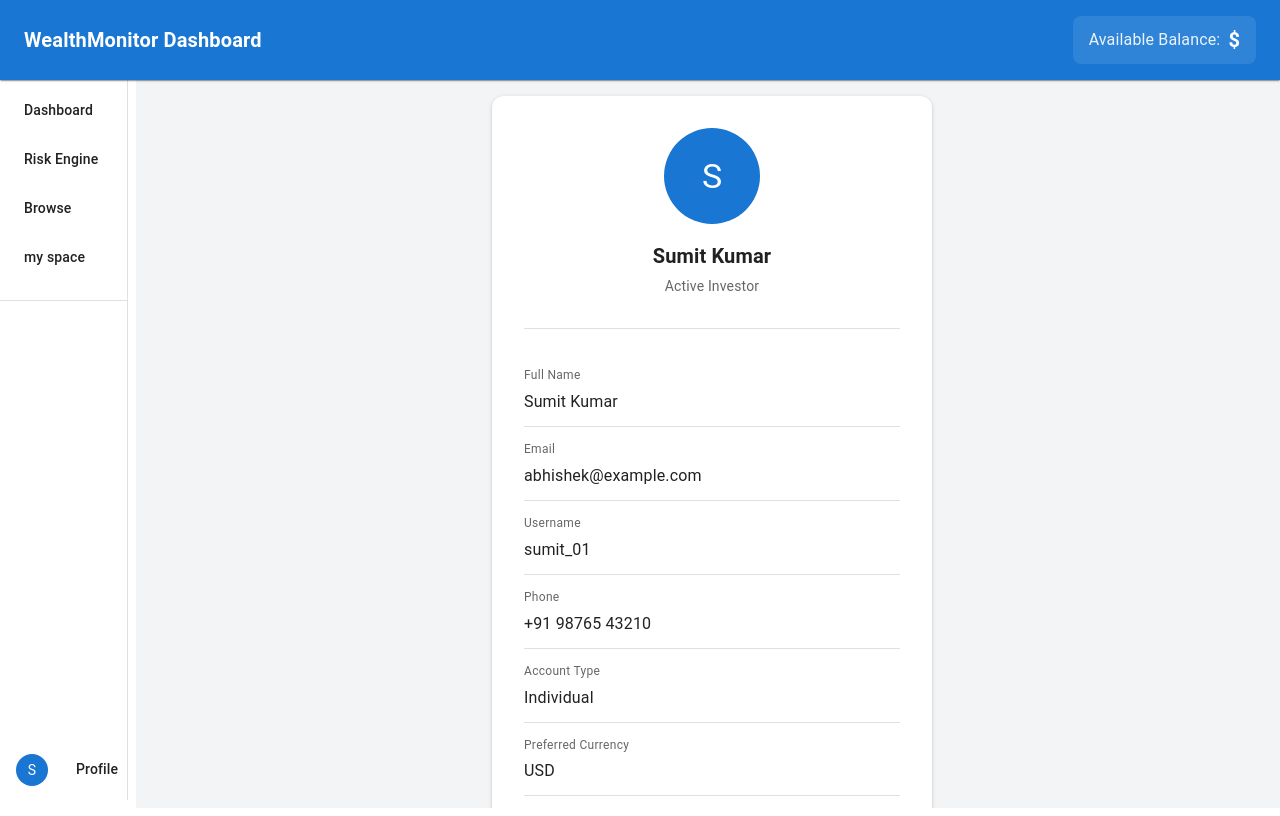
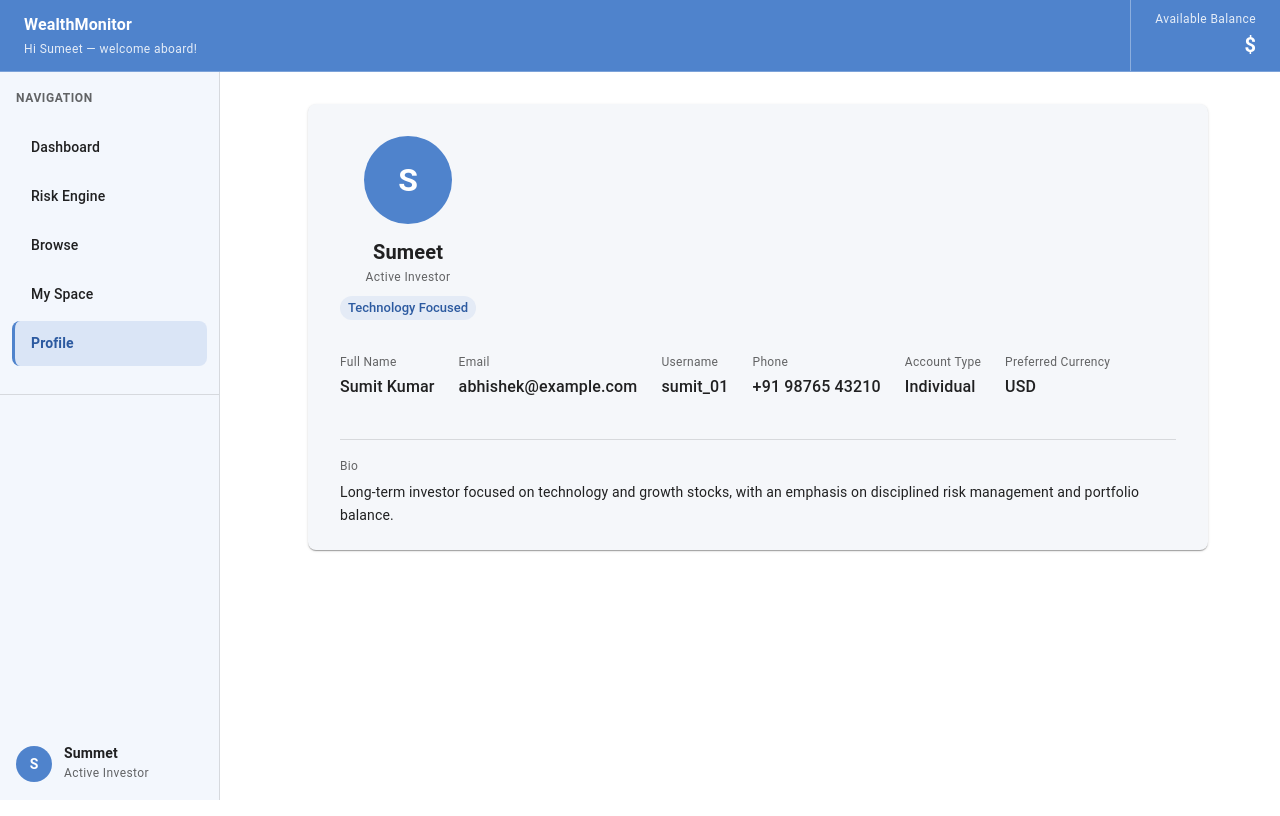
Before and after one commit to tan1abhi/Training_project, a React (Create React App) app in the folder portfolio_frontend/my-react-app/: page /profile in a window 1280 px wide. Built offline with nearby package versions, Linux system fonts and the light colour scheme; no server answers.

Commit message:
enhanced ui for topbar , sidebar and profile

```diff
--- a/portfolio_frontend/my-react-app/src/components/RiskGraph.jsx
+++ b/portfolio_frontend/my-react-app/src/components/RiskGraph.jsx
@@ -65,7 +65,7 @@ const RiskGraph = ({ riskData }) => {
       }}
     >
 
-      {/* ================= Risk Contribution ================= */}
+
       <Typography variant="h6" gutterBottom>
         Asset-wise Risk Contribution (%)
       </Typography>
@@ -88,7 +88,7 @@ const RiskGraph = ({ riskData }) => {
 
       <Divider sx={{ my: 4 }} />
 
-      {/* ================= Weight vs Risk ================= */}
+
       <Typography variant="h6" gutterBottom>
         Portfolio Weight vs Risk Contribution
       </Typography>
@@ -120,7 +120,7 @@ const RiskGraph = ({ riskData }) => {
 
       <Divider sx={{ my: 4 }} />
 
-      {/* ================= Monte Carlo ================= */}
+
       <Typography variant="h6" gutterBottom>
         Monte Carlo Return Scenarios (Next Month %)
       </Typography>
--- a/portfolio_frontend/my-react-app/src/components/SideNav.jsx
+++ b/portfolio_frontend/my-react-app/src/components/SideNav.jsx
@@ -10,12 +10,21 @@ import {
   Box,
   Avatar
 } from '@mui/material';
+import { Link, useLocation } from 'react-router-dom';
 
-import { Link } from 'react-router-dom';
+const drawerWidth = 220;
 
-const drawerWidth = '10vw';
+const navItems = [
+  { label: 'Dashboard', to: '/dashboard' },
+  { label: 'Risk Engine', to: '/risk-engine' },
+  { label: 'Browse', to: '/browse-stocks' },
+  { label: 'My Space', to: '/balance' },
+  { label: 'Profile', to: '/profile' }
+];
 
 const SideNav = () => {
+  const location = useLocation();
+
   return (
     <Drawer
       variant="permanent"
@@ -25,102 +34,110 @@ const SideNav = () => {
         '& .MuiDrawer-paper': {
           width: drawerWidth,
           boxSizing: 'border-box',
-          top: '10vh',
-          height: '90vh',
+          top: '72px',
+          height: 'calc(100vh - 72px)',
           borderRight: '1px solid',
           borderColor: 'divider',
-          backgroundColor: 'background.paper',
-        },
+
+
+          backgroundColor: '#f3f7fd'
+        }
       }}
     >
-      <List sx={{ px: 1 }}>
-        {/* Primary Navigation */}
-        {[
-          { label: 'Dashboard', to: '/dashboard' },
-          { label: 'Risk Engine', to: '/risk-engine' },
-          { label: 'Browse', to: '/browse-stocks' },
-          { label: 'my space', to: '/balance' },
-        ].map((item) => (
+
+      <Box sx={{ px: 2, pt: 2 }}>
+        <Typography
+          variant="caption"
+          sx={{
+            color: 'text.secondary',
+            letterSpacing: 0.6,
+            fontWeight: 600,
+            textTransform: 'uppercase'
+          }}
+        >
+          Navigation
+        </Typography>
+      </Box>
+
+      <List sx={{ px: 1.5, mt: 1 }}>
+        {navItems.map((item) => {
+          const isActive = location.pathname === item.to;
+
+          return (
             <ListItem key={item.label} disablePadding sx={{ mb: 0.5 }}>
               <ListItemButton
                 component={Link}
                 to={item.to}
                 sx={{
-                borderRadius: 1,
+                  borderRadius: 2,
                   px: 2,
                   py: 1,
+
+
+                  backgroundColor: isActive
+                    ? 'rgba(79,131,204,0.15)'
+                    : 'transparent',
+
+                  borderLeft: isActive
+                    ? '3px solid #4f83cc'
+                    : '3px solid transparent',
+
                   '&:hover': {
-                  backgroundColor: 'action.hover',
-                },
-                '&.Mui-selected, &.Mui-selected:hover': {
-                  backgroundColor: 'action.selected',
-                },
+                    backgroundColor: 'rgba(79,131,204,0.12)'
+                  }
                 }}
               >
                 <ListItemText
                   primary={item.label}
                   primaryTypographyProps={{
                     fontSize: 14,
-                  fontWeight: 500,
+                    fontWeight: isActive ? 600 : 500,
+                    color: isActive ? '#2c5aa0' : 'text.primary'
                   }}
                 />
               </ListItemButton>
             </ListItem>
-        ))}
+          );
+        })}
       </List>
 
-      <Divider sx={{ my: 1 }} />
+      <Divider sx={{ my: 2 }} />
 
-      {/* Push profile to bottom */}
+
       <Box sx={{ flexGrow: 1 }} />
+
 
       <Box
         sx={{
           px: 2,
-    pb: 1,
+          pb: 2,
           display: 'flex',
           alignItems: 'center',
-    gap: 1.5,
+          gap: 1.5
         }}
       >
         <Avatar
           sx={{
-      width: 32,
-      height: 32,
-      bgcolor: 'primary.main',
+            width: 36,
+            height: 36,
+            bgcolor: '#4f83cc',
             fontSize: 14,
-      flexShrink: 0,
+            fontWeight: 600
           }}
         >
           S
         </Avatar>
 
-  <ListItem disablePadding sx={{ width: '100%' }}>
-    <ListItemButton
-      component={Link}
-      to="/profile"
-      sx={{
-        borderRadius: 1,
-        px: 2,
-        py: 1,
-        '&:hover': {
-          backgroundColor: 'action.hover',
-        },
-      }}
-    >
-      <ListItemText
-        primary="Profile"
-        primaryTypographyProps={{
-          fontSize: 14,
-          fontWeight: 500,
-        }}
-      />
-    </ListItemButton>
-  </ListItem>
+        <Box sx={{ flexGrow: 1 }}>
+          <Typography variant="body2" fontWeight={600}>
+            Summet
+          </Typography>
+          <Typography variant="caption" color="text.secondary">
+            Active Investor
+          </Typography>
         </Box>
-{/* User Profile Section */}
+      </Box>
     </Drawer>
-
   );
 };
 
--- a/portfolio_frontend/my-react-app/src/components/TopBar.jsx
+++ b/portfolio_frontend/my-react-app/src/components/TopBar.jsx
@@ -1,29 +1,33 @@
 import React, { useState, useEffect, useCallback } from 'react';
-import { AppBar, Toolbar, Typography, Box, CircularProgress } from '@mui/material';
+import {
+  AppBar,
+  Toolbar,
+  Typography,
+  Box,
+  CircularProgress,
+  Divider
+} from '@mui/material';
 import { api } from '../services/api';
 
 const TopBar = () => {
   const [balance, setBalance] = useState(null);
   const [loading, setLoading] = useState(true);
 
-
   const fetchCurrentBalance = useCallback(async () => {
     try {
       const response = await api.getBalance();
       setBalance(response.data);
     } catch (error) {
-      console.error("Error fetching balance:", error);
+      console.error('Error fetching balance:', error);
     } finally {
       setLoading(false);
     }
   }, []);
 
   useEffect(() => {
-
     fetchCurrentBalance();
     window.addEventListener('balanceUpdated', fetchCurrentBalance);
-    const interval = setInterval(fetchCurrentBalance, 500);
-
+    const interval = setInterval(fetchCurrentBalance, 15000);
 
     return () => {
       window.removeEventListener('balanceUpdated', fetchCurrentBalance);
@@ -31,41 +35,70 @@ const TopBar = () => {
     };
   }, [fetchCurrentBalance]);
 
+  const balanceColor =
+    balance > 0 ? 'success.main' : 'error.main';
+
   return (
  <AppBar
   position="fixed"
-      elevation={1}
+  elevation={0}
   sx={{
-        height: '10vh',
+    height: 72,
     justifyContent: 'center',
     zIndex: (theme) => theme.zIndex.drawer + 1,
-        backgroundColor: '#1976d2'
+
+
+    backgroundColor: '#4f83cc',
+    color: '#ffffff',
+
+    borderBottom: '1px solid',
+    borderColor: 'rgba(255,255,255,0.25)'
   }}
 >
-      <Toolbar sx={{ height: '10vh', alignItems: 'center' }}>
-        <Typography variant="h6" component="div" sx={{ flexGrow: 1, fontWeight: 'bold' }}>
-          WealthMonitor Dashboard
+  <Toolbar sx={{ height: 72 }}>
+
+    <Box sx={{ flexGrow: 1 }}>
+      <Typography
+        variant="subtitle1"
+        fontWeight={700}
+        sx={{ color: '#ffffff' }}
+      >
+        WealthMonitor
       </Typography>
 
-        <Box
-          sx={{
-            display: 'flex',
-            alignItems: 'center',
-            backgroundColor: 'rgba(255,255,255,0.1)',
-            px: 2,
-            py: 1,
-            borderRadius: 2
-          }}
+      <Typography
+        variant="caption"
+        sx={{ color: 'rgba(255,255,255,0.85)' }}
       >
-          <Typography variant="body1" sx={{ mr: 1, opacity: 0.9 }}>
-            Available Balance:
+        Hi Sumeet — welcome aboard!
+      </Typography>
+    </Box>
+
+    <Divider
+      orientation="vertical"
+      flexItem
+      sx={{ mx: 3, borderColor: 'rgba(255,255,255,0.35)' }}
+    />
+
+
+    <Box sx={{ textAlign: 'right' }}>
+      <Typography
+        variant="caption"
+        sx={{ display: 'block', color: 'rgba(255,255,255,0.85)' }}
+      >
+        Available Balance
       </Typography>
 
       {loading && balance === null ? (
-            <CircularProgress size={20} color="inherit" />
+        <CircularProgress size={18} sx={{ color: '#ffffff' }} />
       ) : (
-            <Typography variant="h6" sx={{ fontWeight: 'bold' }}>
-              ${balance?.toLocaleString(undefined, {
+        <Typography
+          variant="h6"
+          fontWeight={700}
+          sx={{ color: '#ffffff' }}
+        >
+          $
+          {balance?.toLocaleString(undefined, {
             minimumFractionDigits: 2,
             maximumFractionDigits: 2
           })}
@@ -74,6 +107,7 @@ const TopBar = () => {
     </Box>
   </Toolbar>
 </AppBar>
+
   );
 };
 
--- a/portfolio_frontend/my-react-app/src/pages/BrowseStocks.jsx
+++ b/portfolio_frontend/my-react-app/src/pages/BrowseStocks.jsx
@@ -178,7 +178,8 @@ const BrowseStocks = () => {
             sx={{
               height: '100%',
               display: 'flex',
-              flexDirection: 'column'
+              flexDirection: 'column',
+              // backgroundColor: '#f5f7fa',
             }}
           >
 
--- a/portfolio_frontend/my-react-app/src/pages/Profile.jsx
+++ b/portfolio_frontend/my-react-app/src/pages/Profile.jsx
@@ -5,87 +5,97 @@ import {
   CardContent,
   Avatar,
   Typography,
+  Divider,
   Grid,
-  Divider
+  Chip
 } from '@mui/material';
 
 const Profile = () => {
   return (
     <Box
       sx={{
+        minHeight: '100vh',
+        p: 4,
         display: 'flex',
         justifyContent: 'center',
-    alignItems: 'center',
-    minHeight: '100vh',
-    p: 3,
-    backgroundColor: '#f3f4f6', // softer neutral
+        alignItems: 'flex-start'
       }}
     >
       <Card
-    elevation={2}
+        elevation={1}
         sx={{
-      maxWidth: 440,
           width: '100%',
-      borderRadius: 3,
+          maxWidth: 900,
+          borderRadius: 2,
+          backgroundColor: '#f5f7fa',
         }}
       >
         <CardContent sx={{ p: 4 }}>
-      {/* PROFILE HEADER */}
-      <Box sx={{ textAlign: 'center', mb: 4 }}>
+          <Grid container spacing={4} alignItems="center">
+            {/* LEFT: PROFILE IDENTITY */}
+            <Grid item xs={12} md={3}>
+              <Box
+                sx={{
+                  display: 'flex',
+                  flexDirection: 'column',
+                  alignItems: 'center',
+                  textAlign: 'center'
+                }}
+              >
                 <Avatar
                   sx={{
-            width: 96,
-            height: 96,
-            mx: 'auto',
-            mb: 2,
-            bgcolor: 'primary.main',
-            fontSize: 34,
+                    width: 88,
+                    height: 88,
+                    mb: 1.5,
+                    bgcolor: '#4f83cc',
+                    fontSize: 32,
+                    fontWeight: 700
                   }}
                 >
                   S
                 </Avatar>
 
                 <Typography variant="h6" fontWeight={600}>
-          Sumit Kumar
+                  Sumeet
                 </Typography>
 
                 <Typography
-          variant="body2"
+                  variant="caption"
                   color="text.secondary"
-          sx={{ mt: 0.5 }}
+                  sx={{ mb: 1 }}
                 >
                   Active Investor
                 </Typography>
+
+                <Chip
+                  label="Technology Focused"
+                  size="small"
+                  sx={{
+                    backgroundColor: 'rgba(79,131,204,0.1)',
+                    color: '#2c5aa0',
+                    fontWeight: 500
+                  }}
+                />
               </Box>
+            </Grid>
 
-      <Divider sx={{ mb: 3 }} />
+            {/* VERTICAL DIVIDER */}
+            <Grid item xs={12} md={1}>
+              <Divider orientation="vertical" flexItem />
+            </Grid>
 
-      {/* PROFILE DETAILS */}
-      <Box sx={{ display: 'flex', flexDirection: 'column' }}>
+            {/* RIGHT: PROFILE DETAILS */}
+            <Grid item xs={12} md={8}>
+              <Grid container spacing={3}>
                 {[
                   { label: 'Full Name', value: 'Sumit Kumar' },
                   { label: 'Email', value: 'abhishek@example.com' },
                   { label: 'Username', value: 'sumit_01' },
                   { label: 'Phone', value: '+91 98765 43210' },
                   { label: 'Account Type', value: 'Individual' },
-          { label: 'Preferred Currency', value: 'USD' },
-          {
-            label: 'Bio',
-            value:
-              'Long-term investor focused on technology and growth stocks.',
-          },
+                  { label: 'Preferred Currency', value: 'USD' }
                 ].map((item) => (
-          <Box
-            key={item.label}
-            sx={{
-              py: 1.5,
-              borderBottom: '1px solid',
-              borderColor: 'divider',
-              '&:last-of-type': {
-                borderBottom: 'none',
-              },
-            }}
-          >
+                  <Grid item xs={12} sm={6} key={item.label}>
                     <Typography
                       variant="caption"
                       color="text.secondary"
@@ -93,21 +103,40 @@ const Profile = () => {
                     >
                       {item.label}
                     </Typography>
-
                     <Typography
                       variant="body1"
-              sx={{ mt: 0.5, lineHeight: 1.5 }}
+                      sx={{ mt: 0.3, fontWeight: 500 }}
                     >
                       {item.value}
                     </Typography>
-          </Box>
+                  </Grid>
                 ))}
-      </Box>
+
+                {/* BIO */}
+                <Grid item xs={12}>
+                  <Divider sx={{ my: 2 }} />
+                  <Typography
+                    variant="caption"
+                    color="text.secondary"
+                    sx={{ letterSpacing: 0.3 }}
+                  >
+                    Bio
+                  </Typography>
+                  <Typography
+                    variant="body2"
+                    sx={{ mt: 0.5, lineHeight: 1.6 }}
+                  >
+                    Long-term investor focused on technology and growth stocks,
+                    with an emphasis on disciplined risk management and
+                    portfolio balance.
+                  </Typography>
+                </Grid>
+              </Grid>
+            </Grid>
+          </Grid>
         </CardContent>
       </Card>
     </Box>
-
-
   );
 };
 
```
Also changed, not shown: 1 other file (tests, documents, lock files or other folders). Lines whose indentation alone changed are shown as unchanged.
